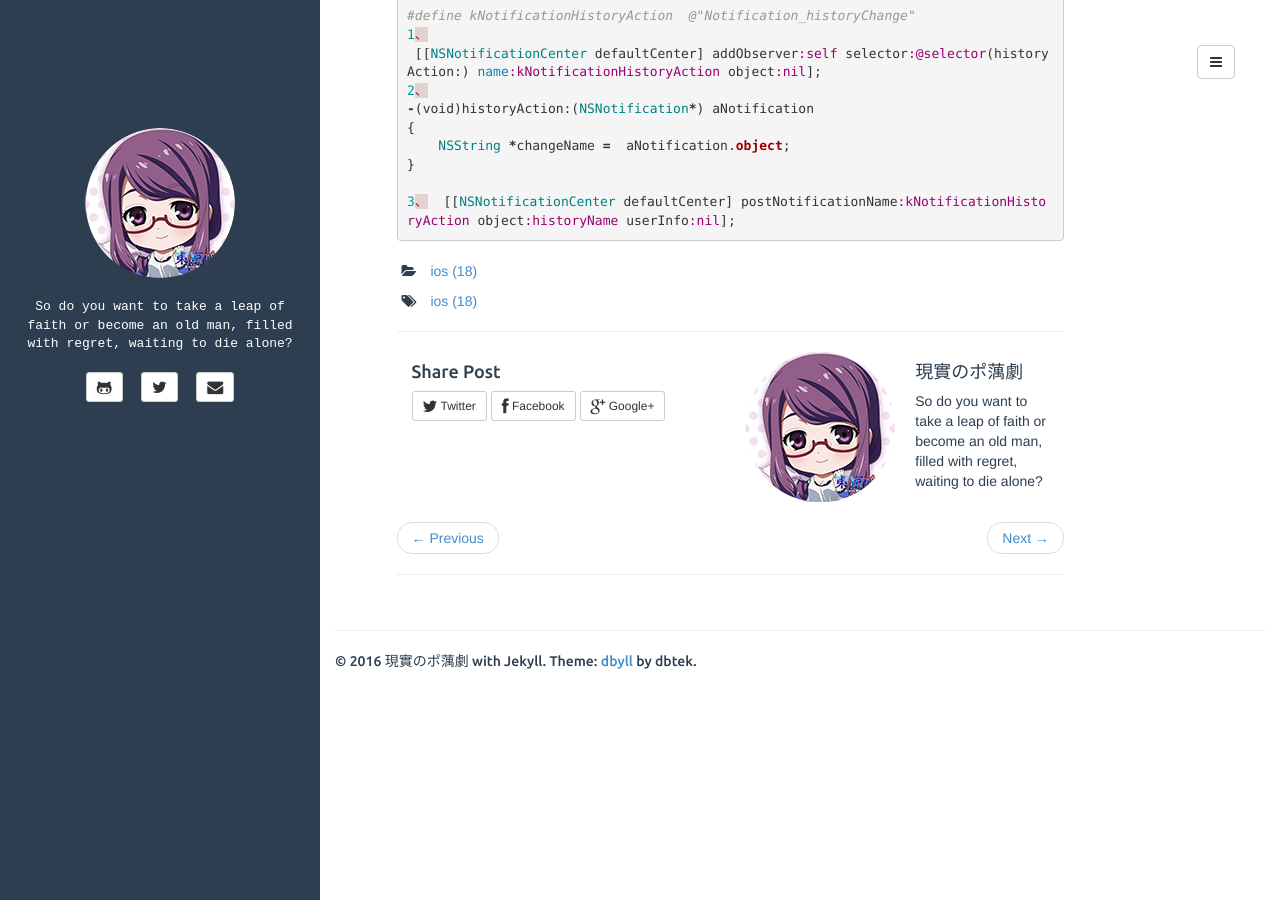
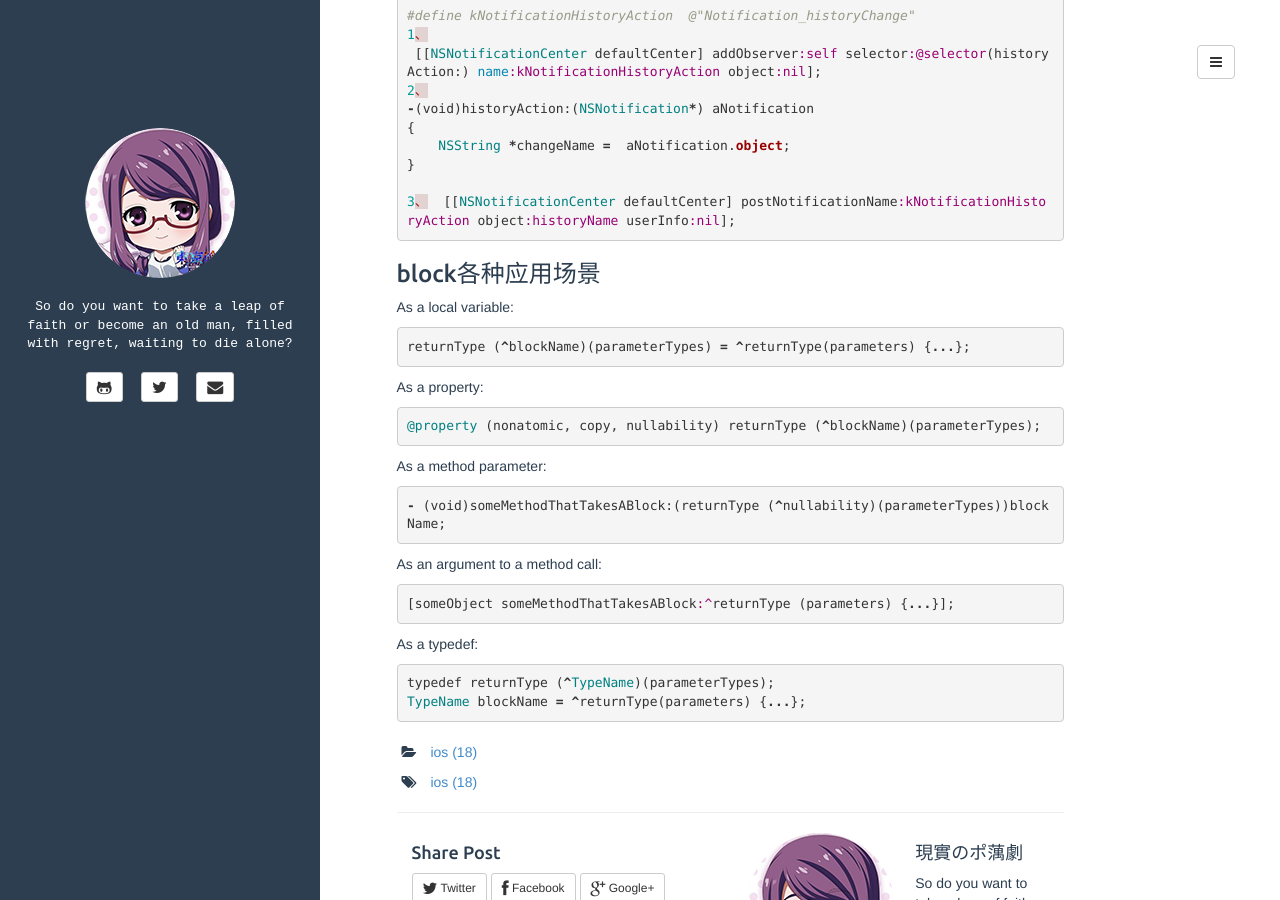
Before and after one commit to plusyu/plusyu.github.io, a Jekyll site: the page built from _posts/2015-01-19-数据传递.md, in a window 1280 px wide and 900 px high, scrolled down 4303 px. Built offline with Jekyll 4.4.1, drawn with Linux system fonts in a browser that asks for light colours.

Commit message:
Update 2015-01-19-数据传递.md

```diff
--- a/_posts/2015-01-19-数据传递.md
+++ b/_posts/2015-01-19-数据传递.md
@@ -265,3 +265,47 @@ ViewControler
 
 
 {% endhighlight %}
+
+<h3>block各种应用场景</h3>
+
+<p>As a local variable:</p>
+
+{% highlight ruby %}
+
+returnType (^blockName)(parameterTypes) = ^returnType(parameters) {...};
+
+{% endhighlight %}
+
+<p>As a property:</p>
+
+{% highlight ruby %}
+
+@property (nonatomic, copy, nullability) returnType (^blockName)(parameterTypes);
+
+{% endhighlight %}
+
+<p>As a method parameter:</p>
+
+{% highlight ruby %}
+
+- (void)someMethodThatTakesABlock:(returnType (^nullability)(parameterTypes))blockName;
+
+{% endhighlight %}
+
+
+<p>As an argument to a method call:</p>
+
+{% highlight ruby %}
+
+[someObject someMethodThatTakesABlock:^returnType (parameters) {...}];
+
+{% endhighlight %}
+
+<p>As a typedef:</p>
+
+{% highlight ruby %}
+
+typedef returnType (^TypeName)(parameterTypes);
+TypeName blockName = ^returnType(parameters) {...};
+
+{% endhighlight %}
```
